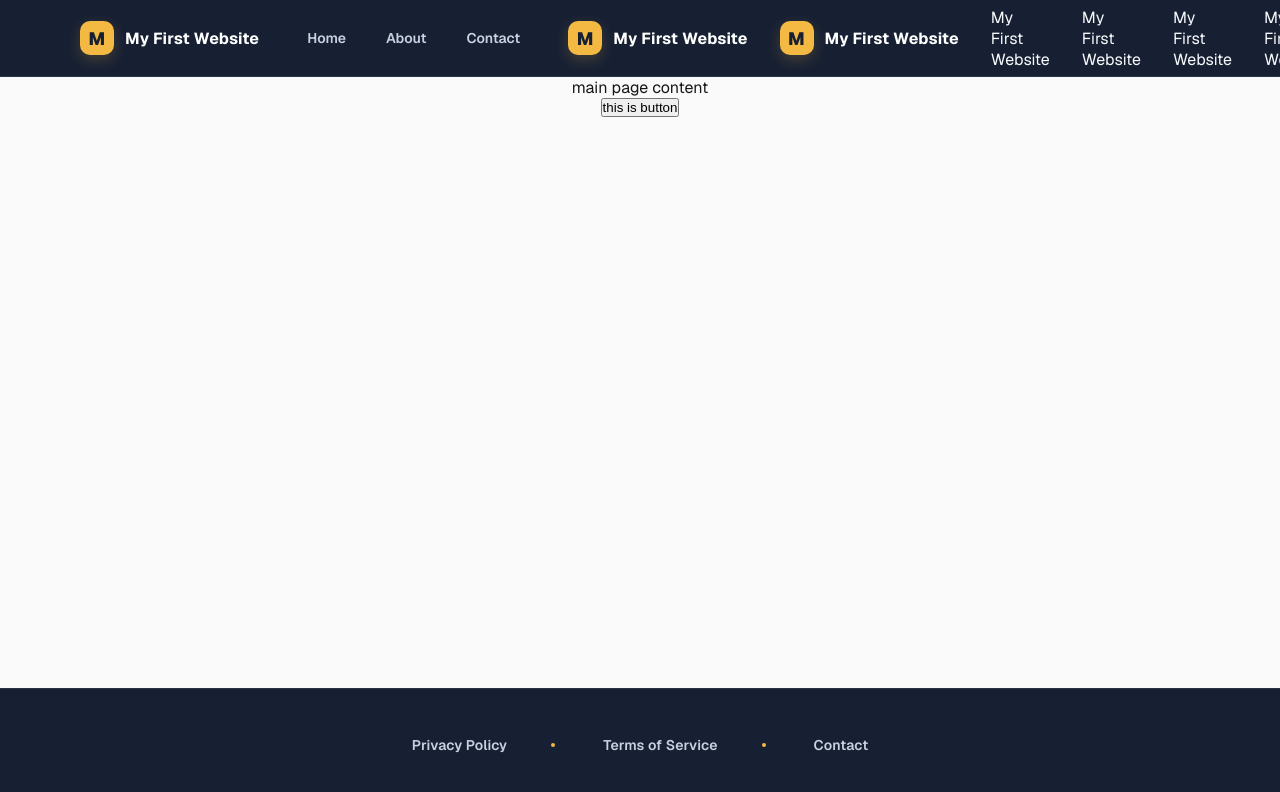
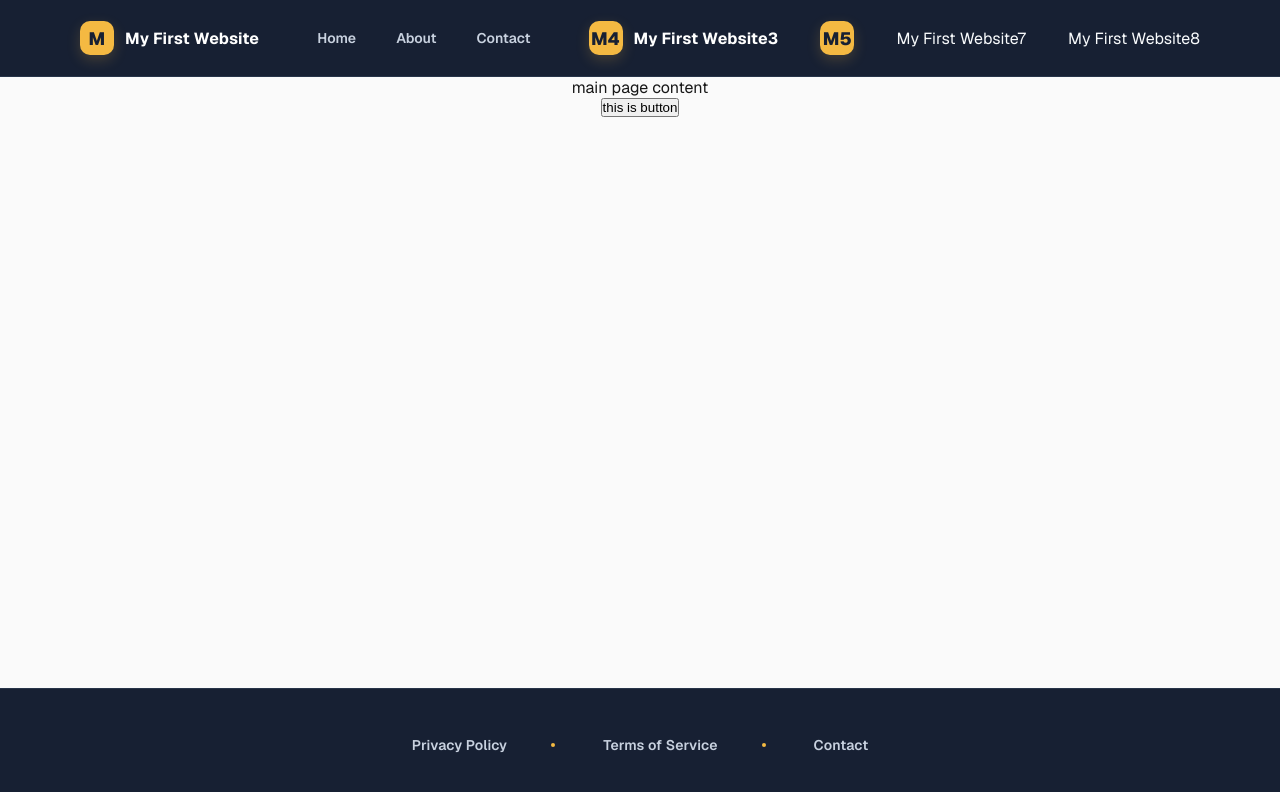
Before and after one commit to LukaBabunadze/smart-academy-project-five, a Next.js app: page / in a window 1280 px wide. Shown: the top 792 px of the page. Built offline with nearby package versions, Linux system fonts and the light colour scheme.

Commit message:
conflict two

```diff
--- a/src/components/navbar/Navbar.jsx
+++ b/src/components/navbar/Navbar.jsx
@@ -17,17 +17,14 @@ const Navbar = ({ data, title, logo }) => {
           ))}
         </div>
         <Link href="/" className={styles.navbarLogo}>
-          <span className={styles.logoMark}>{logo}</span>
-          <span>{title}</span>
+          <span className={styles.logoMark}>{logo}4</span>
+          <span>{title}3</span>
         </Link>
         <Link href="/" className={styles.navbarLogo}>
-          <span className={styles.logoMark}>{logo}</span>
-          <span>{title}</span>
+          <span className={styles.logoMark}>{logo}5</span>
         </Link>
-        <span>{title}</span>
-        <span>{title}</span>
-        <span>{title}</span>
-        <span>{title}</span>
+        <span>{title}7</span>
+        <span>{title}8</span>
       </div>
     </nav>
   );
```
